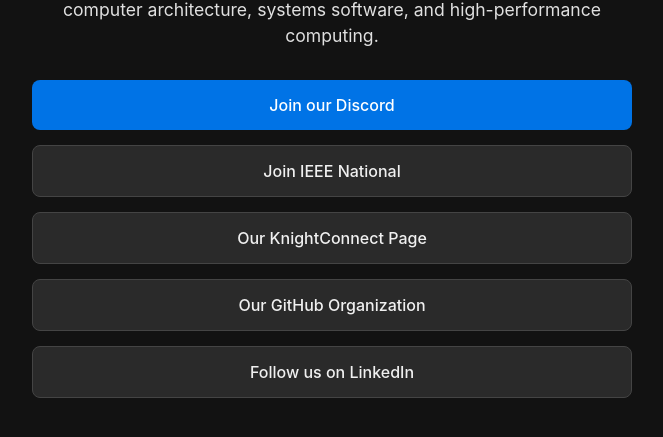
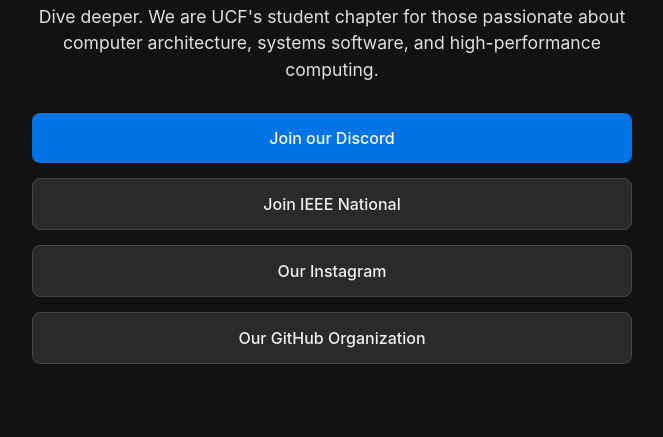
Before and after one commit to IEEECS-UCF/ieeecs-ucf.github.io, a plain HTML site: page index.html in a window 1280 px wide. Shown: the part 237-674 px from the top of the page, without its empty margins (308-971 px from the left). Drawn offline with Linux system fonts and the light colour scheme.

Commit message:
Update links in index.html for social media

```diff
--- a/index.html
+++ b/index.html
@@ -21,21 +21,21 @@
                 Join our Discord
             </a>
 
-            <a href="https://www.computer.org/communities/student-zone" class="link-secondary">
+            <a href="https://www.computer.org/" class="link-secondary">
                 Join IEEE National
             </a>
 
-            <a href="https://your-knightconnect-link.com" class="link-secondary">
-                Our KnightConnect Page
+            <a href="https://www.instagram.com/ieeecsucf/" class="link-secondary">
+                Our Instagram
             </a>
 
             <a href="https://github.com/IEEECS-UCF" class="link-secondary">
                 Our GitHub Organization
             </a>
 
-            <a href="https://linkedin.com/your-linkedin-page" class="link-secondary">
+            <!-- <a href="https://linkedin.com/your-linkedin-page" class="link-secondary">
                 Follow us on LinkedIn
-            </a>
+            </a> -->
         </div>
 
         <footer>
```
